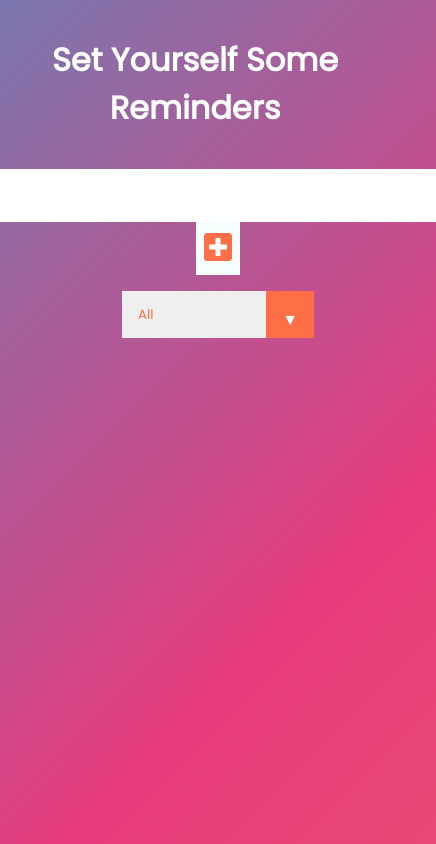
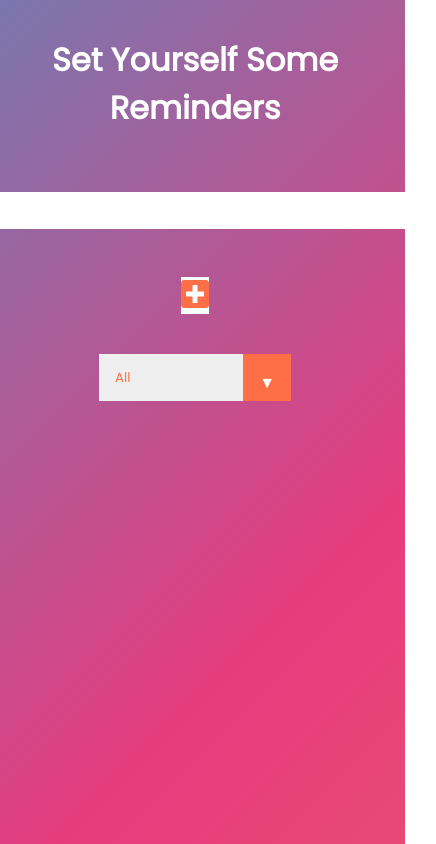
Before and after one commit to connorjaymesmcg/do-what, a React (Create React App) app: page / in a window 390 px wide. Shown: the whole page, 436 px wide, since content can reach past the window. Built offline with nearby package versions, Linux system fonts and the light colour scheme.

Commit message:
Adjusted layout of mobile components

```diff
--- a/src/App.css
+++ b/src/App.css
@@ -28,7 +28,7 @@ header, form {
 }
 
 form input, form button {
-  padding: 0.5rem;
+  /* padding: 0.5rem; */
   font-size: 2rem;
   border: none;
   background: white;
@@ -44,6 +44,12 @@ form button {
 form button:hover {
   background: #ff6f47;
   color: white;
+}
+
+.form-container {
+  display: flex;
+  flex-direction: column;
+  align-items: center;
 }
 
 .todo-container {
@@ -167,7 +173,7 @@ select {
     font-size: 1rem;
   }
   form {
-    flex-direction: column;
+    flex-direction: row;
     flex-wrap: wrap;
   }
 }
--- a/src/Components/Form.js
+++ b/src/Components/Form.js
@@ -23,6 +23,7 @@ const Form = ({ setInputText, todos, setTodos, inputText, setStatus }) => {
         <button className="todo-button" type="submit" onClick={submitTodoHandler}>
           <i className="fas fa-plus-square"></i>
         </button>
+      </form>
       <div className="select">
         <select onChange={statusHandler} name="todos" className="filter-todo">
           <option value="all">All</option>
@@ -30,7 +31,6 @@ const Form = ({ setInputText, todos, setTodos, inputText, setStatus }) => {
           <option value="uncompleted">Uncompleted</option>
         </select>
       </div>
-      </form>
     </div>
   );
 };
```
Lines whose indentation alone changed are shown as unchanged.
